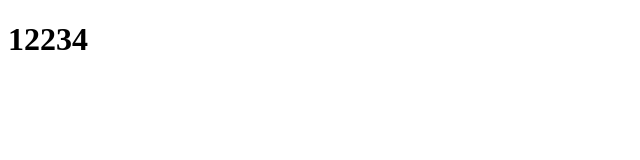
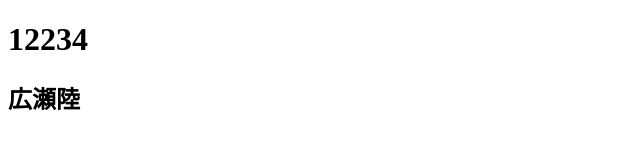
Before and after one commit to case-study07/test-git, a plain HTML site: page index.html in a window 1280 px wide. Shown: the whole page, without its empty margins (0-640 px from the left). Drawn offline with Linux system fonts and the light colour scheme.

Commit message:
h2の追加

```diff
--- a/index.html
+++ b/index.html
@@ -10,6 +10,7 @@
 
 <body>
     <h1>12234</h1>
+    <h2>広瀬陸</h2>
 </body>
 
 </html>
```
Also changed, not shown: 1 other file.
